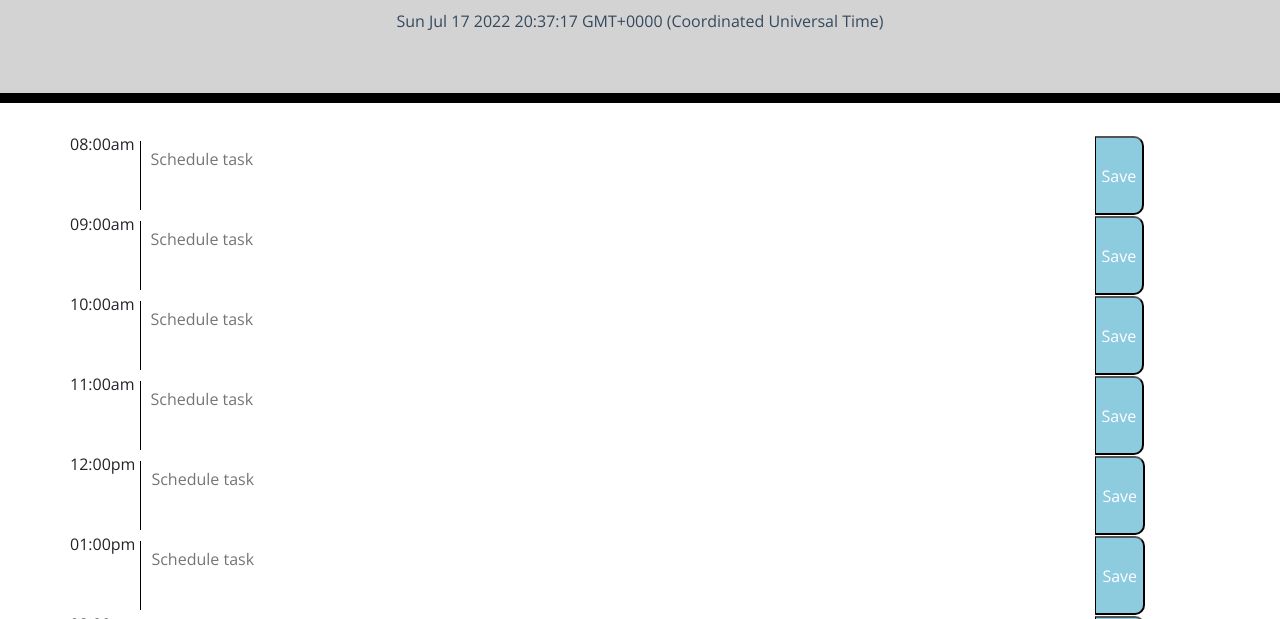
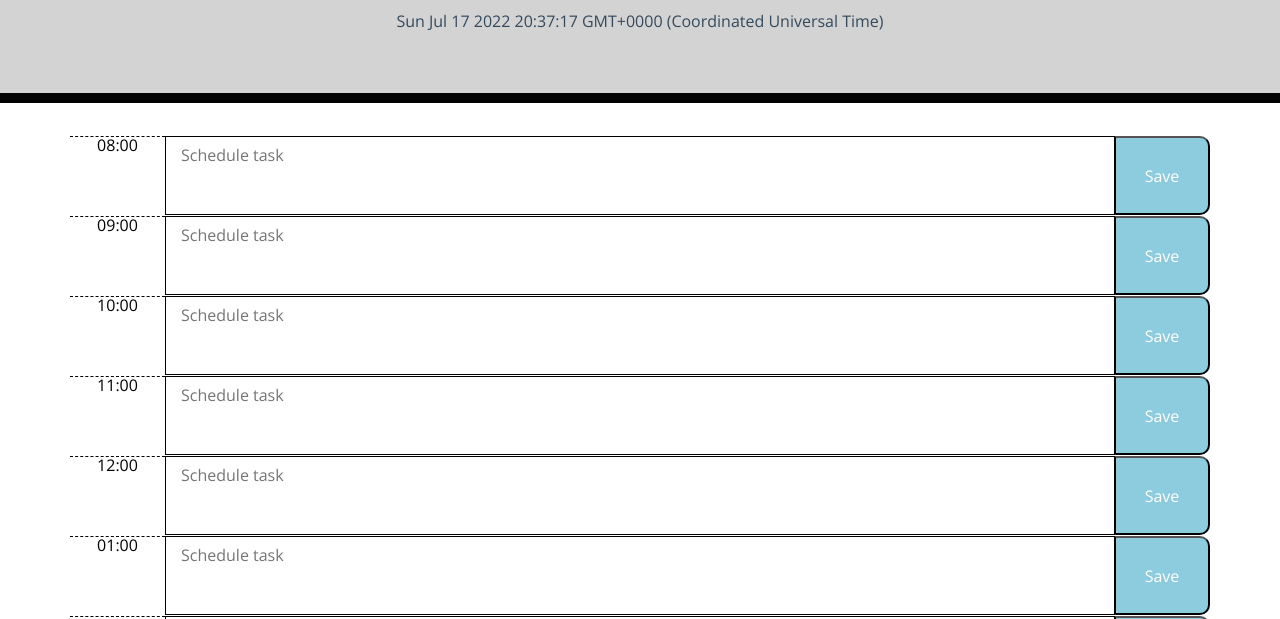
Before and after one commit to Mulloa90/schedule_me, a plain HTML site: page index.html in a window 1280 px wide. Shown: the part 181-800 px from the top of the page. Drawn offline with nearby package versions, Linux system fonts and the light colour scheme.

Commit message:
updated hour function

```diff
--- a/assets/script.js
+++ b/assets/script.js
@@ -1,5 +1,19 @@
 var dt = new Date();
-document.getElementById('date-time').innerHTML=dt;
+document.getElementById("date-time").innerHTML = dt;
+var mainContainer = document.getElementById("main-container");
+
+var hours = ["08", "09", "10", "11", "12", "01", "02", "03", "04", "05"];
+
+hours.forEach(function (hour) {
+  //create the html block
+  var newRow = document.createElement("div");
+  newRow.classList.add("row", "time-block");
+  newRow.innerHTML = `<div class="hour col-md-1">${hour}:00</div>
+    <textarea class="description col-md-10" name="2" id="8" placeholder="Schedule task"></textarea>
+    <button class="savebtn col-md-1" onclick="saveText(8)">Save</button>`;
+  mainContainer.append(newRow);
+  //append it to the container
+});
 
 /*WHEN I view the timeblocks for that day
 THEN each timeblock is color coded to indicate whether it is in the past, present, or future
--- a/assets/style.css
+++ b/assets/style.css
@@ -6,12 +6,10 @@ body {
 
   textarea {
     background: transparent;
-    border: 1px black;
     resize: none;
-    color: red;
-    border-left: 1px solid black;
+    color: black;
+    border: 1px solid black;
     padding: 10px;
-    margin: 5px
   }
   h1 {
     font-family: 'didot';
@@ -40,7 +38,7 @@ body {
     white-space: pre-wrap;
     height: 80px;
     border-top: 1px solid white;
-    //ask about border
+
   }
 
   .hour {
--- a/index.html
+++ b/index.html
@@ -20,12 +20,12 @@
         <p id="currentDay" class="lead"></p>
         <span id="date-time"></span>
     </header>
-    <div class="container">
+    <div class="container" id="main-container">
         <!--ask about bootstrap col-whatever-->
-        <div class="row">
-            <div class="hour1">08:00am</div>
-            <textarea cols="100" name="2" id="8"  placeholder="Schedule task"></textarea>
-            <button class="savebtn" onclick="saveText(8)">Save</button>
+        <!-- <div class="row time-block">
+            <div class="hour col-md-1">08:00am</div>
+            <textarea class="description col-md-10" cols="100" name="2" id="8"  placeholder="Schedule task"></textarea>
+            <button class="savebtn col-md-1" onclick="saveText(8)">Save</button>
        </div>
         <div class="row">
             <div class="hour2">09:00am</div>
@@ -71,6 +71,7 @@
             <div class="hour5">05:00pm</div>
             <textarea cols="100" name="5" id="5" placeholder="Schedule task"></textarea>
             <button class="savebtn" onclick="saveText(5)">Save</button>
+        </div> -->
     </div>
     <script src="https://cdnjs.cloudflare.com/ajax/libs/jquery/3.2.1/jquery.min.js"></script>
     <script src="https://cdnjs.cloudflare.com/ajax/libs/moment.js/2.24.0/moment.min.js"></script>
```
